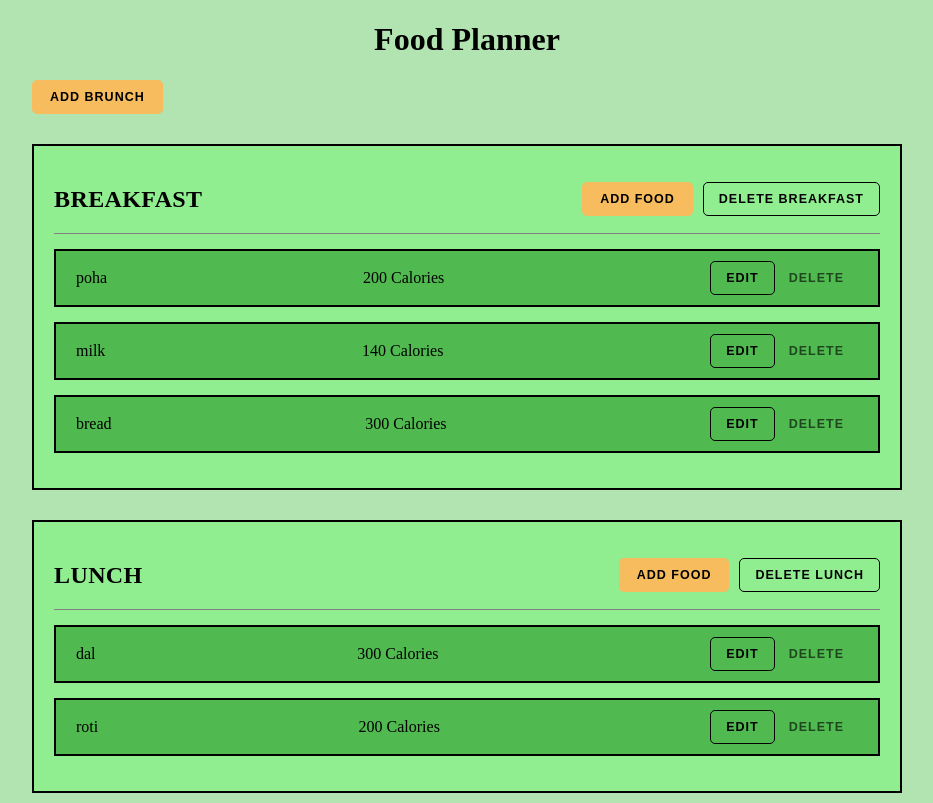
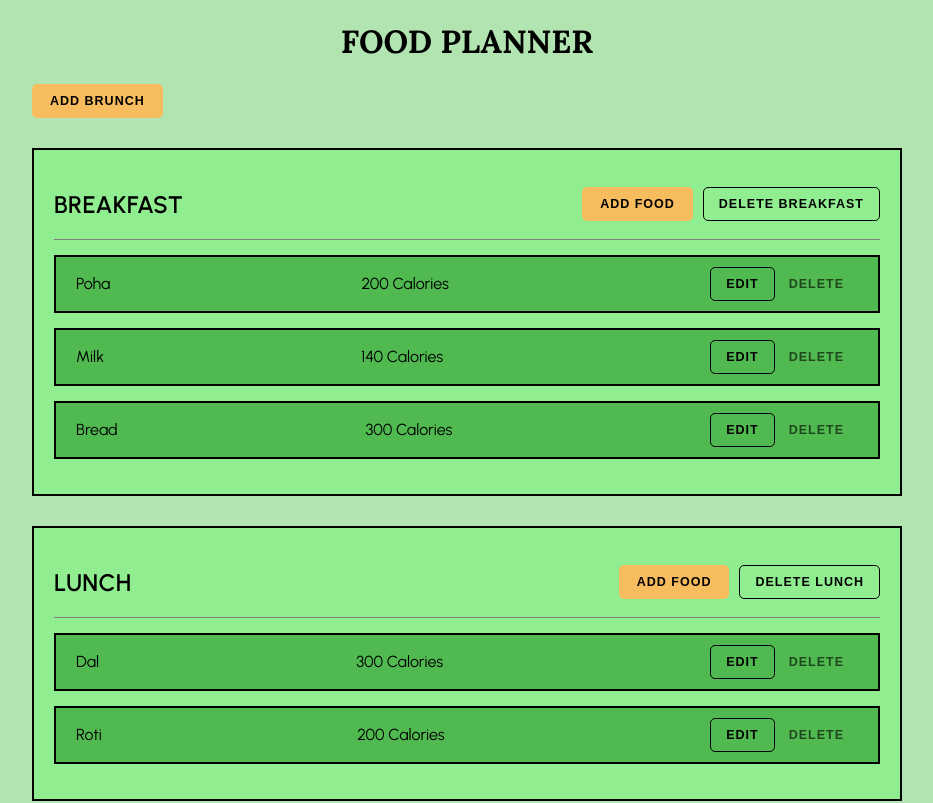
Before and after one commit to ajaybirbal/dragdrop-foodplanner, a React (Create React App) app: page / in a window 1280 px wide. Shown: the top 803 px of the page, without its empty margins (173-1106 px from the left). Built offline with nearby package versions, Linux system fonts and the light colour scheme.

Commit message:
Styling done

```diff
--- a/public/index.html
+++ b/public/index.html
@@ -25,6 +25,9 @@
     <link rel="preconnect" href="https://fonts.googleapis.com">
     <link rel="preconnect" href="https://fonts.gstatic.com" crossorigin>
     <link href="https://fonts.googleapis.com/css2?family=Urbanist:ital,wght@0,100;0,200;0,300;0,400;0,500;0,600;0,700;0,800;0,900;1,100;1,200;1,300;1,400;1,500;1,600;1,700;1,800;1,900&display=swap" rel="stylesheet">
+    <link rel="preconnect" href="https://fonts.googleapis.com">
+    <link rel="preconnect" href="https://fonts.gstatic.com" crossorigin>
+    <link href="https://fonts.googleapis.com/css2?family=Lora:ital,wght@0,400;0,500;0,600;0,700;1,400;1,500;1,600;1,700&family=Urbanist:ital,wght@0,100;0,200;0,300;0,400;0,500;0,600;0,700;0,800;0,900;1,100;1,200;1,300;1,400;1,500;1,600;1,700;1,800;1,900&display=swap" rel="stylesheet">
     <title>Food Planner</title>
 </head>
 
--- a/src/App.module.css
+++ b/src/App.module.css
@@ -10,3 +10,8 @@
 .contentWrapper h1 {
     text-align: center;
 }
+
+h1 {
+    font-family: 'Lora', serif;
+    text-transform: uppercase;
+}
--- a/src/styles/fooditem.module.css
+++ b/src/styles/fooditem.module.css
@@ -3,6 +3,7 @@
     padding: 10px 20px;
     margin: 15px 0;
     border: 2px solid black;
+    text-transform: capitalize;
 }
 
 .itemContainer div {
--- a/src/styles/global.module.css
+++ b/src/styles/global.module.css
@@ -2,6 +2,7 @@
 
 body {
     background-color: rgb(177, 228, 177);
+    font-family: 'Urbanist', sans-serif;
 }
 
 .primaryButton {
```
